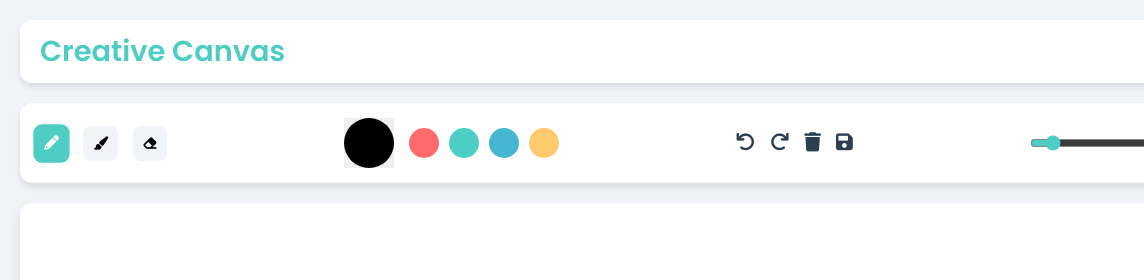
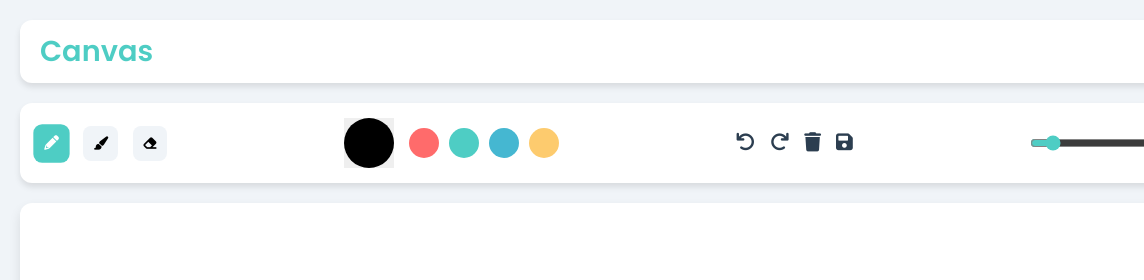
Before and after one commit to steveanths03/Drawing-App, a plain HTML site: page index.html in a window 1280 px wide. Shown: the top 280 px of the page, 0-1144 px from the left. Drawn offline with Linux system fonts and the light colour scheme.

Commit message:
Update index.html

```diff
--- a/index.html
+++ b/index.html
@@ -10,7 +10,7 @@
 <body>
     <div class="app-container">
         <header class="app-header">
-            <h1>Creative Canvas</h1>
+            <h1>Canvas</h1>
             <div class="user-profile">
                 <img src="/api/placeholder/40/40" alt="User" class="profile-pic">
                 <span class="username">Artist</span>
```
